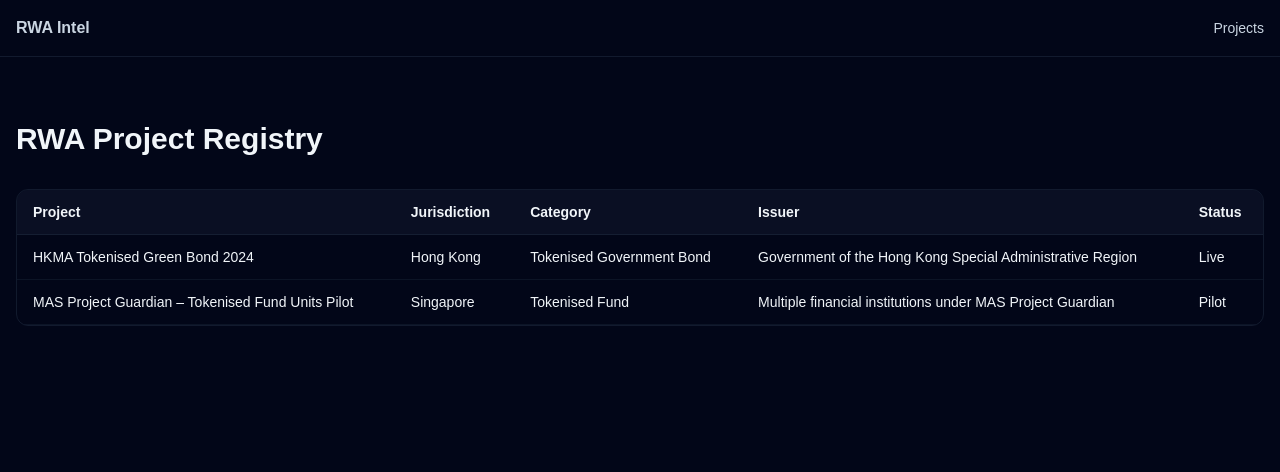
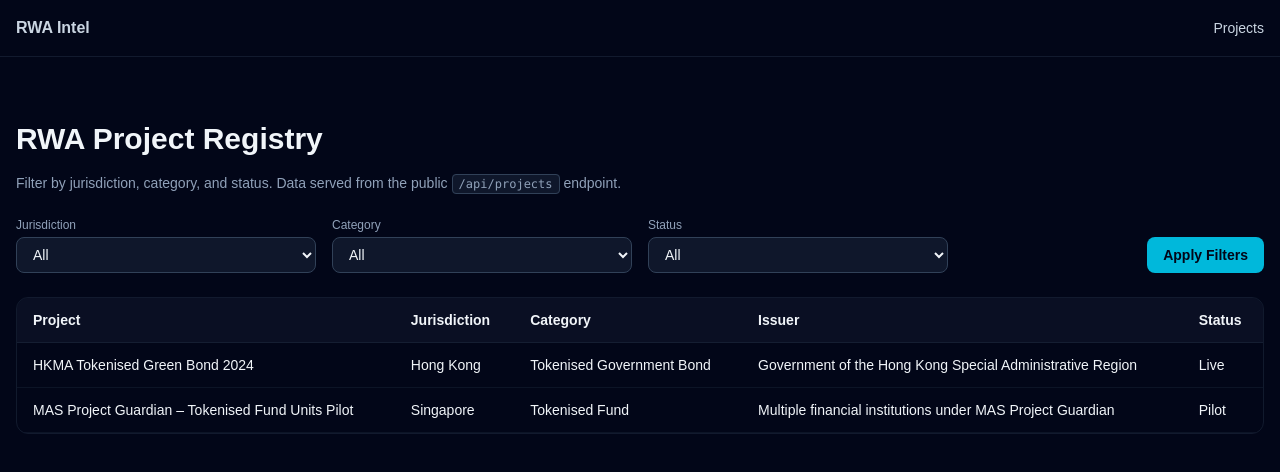
Before and after one commit to KenHuang21/rwa-intel-landing, a Next.js app: page /projects in a window 1280 px wide. Shown: the top 472 px of the page. Built offline with nearby package versions, Linux system fonts and the light colour scheme.

Commit message:
Add filters to /projects using /api/projects

```diff
--- a/app/projects/page.tsx
+++ b/app/projects/page.tsx
@@ -11,33 +11,153 @@
   status: string;
 };
 
+const JURISDICTION_OPTIONS = [
+  "All",
+  "Hong Kong",
+  "Singapore",
+  "EU",
+  "UAE",
+  "Switzerland",
+  "Other"
+];
+
+const CATEGORY_OPTIONS = [
+  "All",
+  "Tokenised Government Bond",
+  "Tokenised Fund",
+  "Stablecoin",
+  "Real Estate",
+  "Other"
+];
+
+const STATUS_OPTIONS = ["All", "Live", "Pilot", "Completed", "Announced"];
+
 export default function ProjectsPage() {
   const [projects, setProjects] = useState<Project[]>([]);
   const [loading, setLoading] = useState(true);
   const [error, setError] = useState<string | null>(null);
 
-  useEffect(() => {
-    async function load() {
+  const [jurisdiction, setJurisdiction] = useState("All");
+  const [category, setCategory] = useState("All");
+  const [status, setStatus] = useState("All");
+
+  async function fetchProjects() {
     try {
-        const res = await fetch("/api/projects");
+      setLoading(true);
+      setError(null);
+
+      const params = new URLSearchParams();
+
+      if (jurisdiction !== "All") {
+        params.append("jurisdiction", jurisdiction);
+      }
+      if (category !== "All") {
+        params.append("category", category);
+      }
+      if (status !== "All") {
+        params.append("status", status);
+      }
+
+      let url = "/api/projects";
+      const query = params.toString();
+      if (query) {
+        url += `?${query}`;
+      }
+
+      const res = await fetch(url);
       if (!res.ok) {
         throw new Error(`Request failed: ${res.status}`);
       }
+
       const data = await res.json();
       setProjects(data);
     } catch (err: any) {
       setError(err.message ?? "Failed to load projects");
+      setProjects([]);
     } finally {
       setLoading(false);
     }
   }
 
-    load();
+  useEffect(() => {
+    fetchProjects();
+    // eslint-disable-next-line react-hooks/exhaustive-deps
   }, []);
 
   return (
     <div className="mx-auto max-w-7xl px-4 py-16 text-slate-100 bg-slate-950 min-h-screen">
-      <h1 className="text-3xl font-bold mb-8">RWA Project Registry</h1>
+      <h1 className="text-3xl font-bold mb-4">RWA Project Registry</h1>
+      <p className="text-slate-400 text-sm mb-6">
+        Filter by jurisdiction, category, and status. Data served from the public
+        <code className="ml-1 bg-slate-900 px-1.5 py-0.5 rounded text-xs border border-slate-700">
+          /api/projects
+        </code>{" "}
+        endpoint.
+      </p>
+
+      {/* Filters */}
+      <div className="mb-6 grid gap-4 md:grid-cols-4 items-end">
+        <div>
+          <label className="block text-xs font-medium text-slate-400 mb-1">
+            Jurisdiction
+          </label>
+          <select
+            value={jurisdiction}
+            onChange={(e) => setJurisdiction(e.target.value)}
+            className="w-full rounded-lg bg-slate-900 border border-slate-700 px-3 py-2 text-sm text-slate-100"
+          >
+            {JURISDICTION_OPTIONS.map((opt) => (
+              <option key={opt} value={opt}>
+                {opt}
+              </option>
+            ))}
+          </select>
+        </div>
+
+        <div>
+          <label className="block text-xs font-medium text-slate-400 mb-1">
+            Category
+          </label>
+          <select
+            value={category}
+            onChange={(e) => setCategory(e.target.value)}
+            className="w-full rounded-lg bg-slate-900 border border-slate-700 px-3 py-2 text-sm text-slate-100"
+          >
+            {CATEGORY_OPTIONS.map((opt) => (
+              <option key={opt} value={opt}>
+                {opt}
+              </option>
+            ))}
+          </select>
+        </div>
+
+        <div>
+          <label className="block text-xs font-medium text-slate-400 mb-1">
+            Status
+          </label>
+          <select
+            value={status}
+            onChange={(e) => setStatus(e.target.value)}
+            className="w-full rounded-lg bg-slate-900 border border-slate-700 px-3 py-2 text-sm text-slate-100"
+          >
+            {STATUS_OPTIONS.map((opt) => (
+              <option key={opt} value={opt}>
+                {opt}
+              </option>
+            ))}
+          </select>
+        </div>
+
+        <div className="flex md:justify-end">
+          <button
+            type="button"
+            onClick={fetchProjects}
+            className="w-full md:w-auto inline-flex items-center justify-center rounded-lg bg-cyan-500 px-4 py-2 text-sm font-semibold text-slate-950 hover:bg-cyan-400 transition-colors"
+          >
+            Apply Filters
+          </button>
+        </div>
+      </div>
 
       {loading && (
         <p className="text-slate-400 text-sm">Loading projects...</p>
@@ -48,7 +168,7 @@
       )}
 
       {!loading && !error && projects.length === 0 && (
-        <p className="text-slate-400 text-sm">No projects found yet.</p>
+        <p className="text-slate-400 text-sm">No projects found.</p>
       )}
 
       {!loading && !error && projects.length > 0 && (
```
Lines whose indentation alone changed are shown as unchanged.
